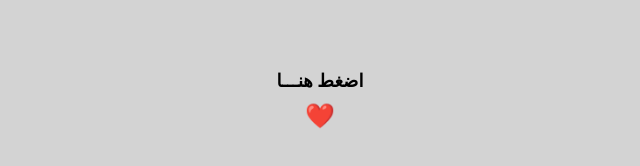
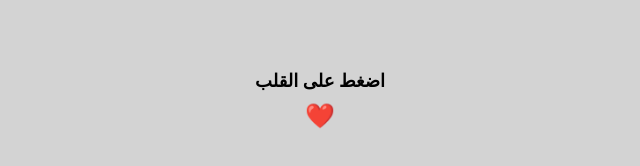
Before and after one commit to 20032025/to-him, a plain HTML site: page 16.08.2025.html in a window 1280 px wide. Shown: the part 318-484 px from the top of the page, 320-960 px from the left. Drawn offline with Linux system fonts and the light colour scheme.

Commit message:
Update 16.08.2025.html

```diff
--- a/16.08.2025.html
+++ b/16.08.2025.html
@@ -14,7 +14,7 @@
 
     </div>
     <div class="heart-container">
-      <span class="click-here">اضغط هنـــا   </span>
+      <span class="click-here">اضغط على القلب   </span>
       <span class="heart" id="heart">❤️</span>
     </div>
     <div class="message-container" id="message-container">
```
